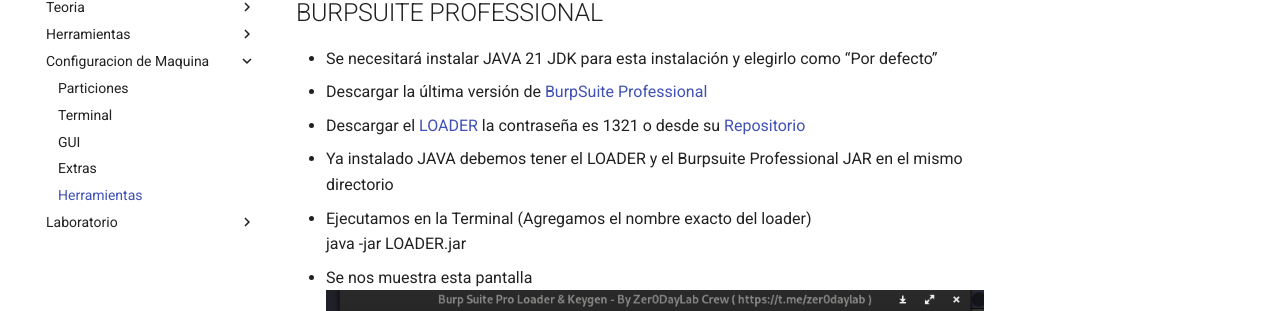
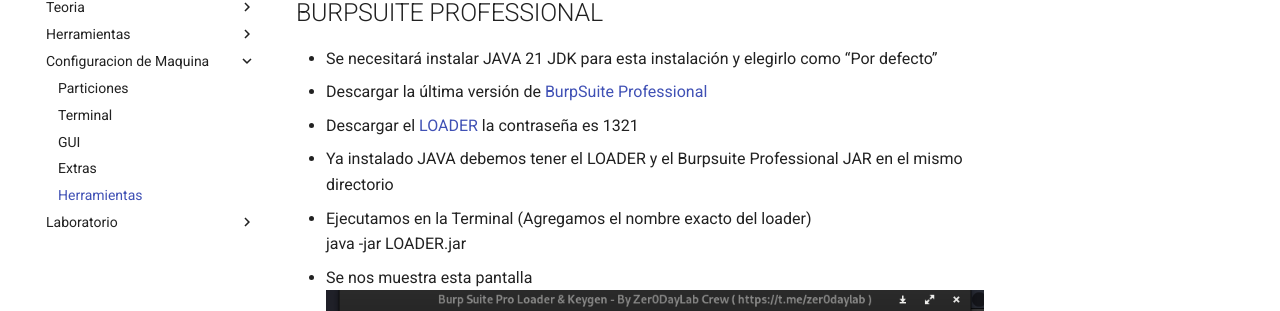
Before and after one commit to SrRusian/My_Knowledge_Base, an MkDocs documentation site: the page built from docs/configuracion-maquina/herramientas.md, in a window 1280 px wide and 900 px high. Shown: the part 185-496 px from the top of the window. Built offline with MkDocs 1.6.1 and Material for MkDocs 9.7.7, drawn with Linux system fonts in a browser that asks for light colours.

Commit message:
minor changes

```diff
--- a/docs/configuracion-maquina/herramientas.md
+++ b/docs/configuracion-maquina/herramientas.md
@@ -4,7 +4,7 @@
 
 - Se necesitará instalar JAVA 21 JDK para esta instalación y elegirlo como “Por defecto”
 - Descargar la última versión de [BurpSuite Professional](https://portswigger.net/burp/releases/professional-community-2024-7-6)
-- Descargar el [LOADER](https://drive.google.com/file/d/1W44h3l1aYtbiDiXW5dMxN0Anw5IJYGou/view?usp=sharing) la contraseña es 1321 o desde su [Repositorio](https://github.com/gt0day/Burp-Suite)
+- Descargar el [LOADER](https://github.com/SrRusian/My_Knowledge_Base/blob/main/docs/assets/LOADER.zip) la contraseña es 1321
 - Ya instalado JAVA debemos tener el LOADER y el Burpsuite Professional JAR en el mismo directorio
 - Ejecutamos en la Terminal (Agregamos el nombre exacto del loader)
     java -jar LOADER.jar
```
Also changed, not shown: site/sitemap.xml, 2 other files.
